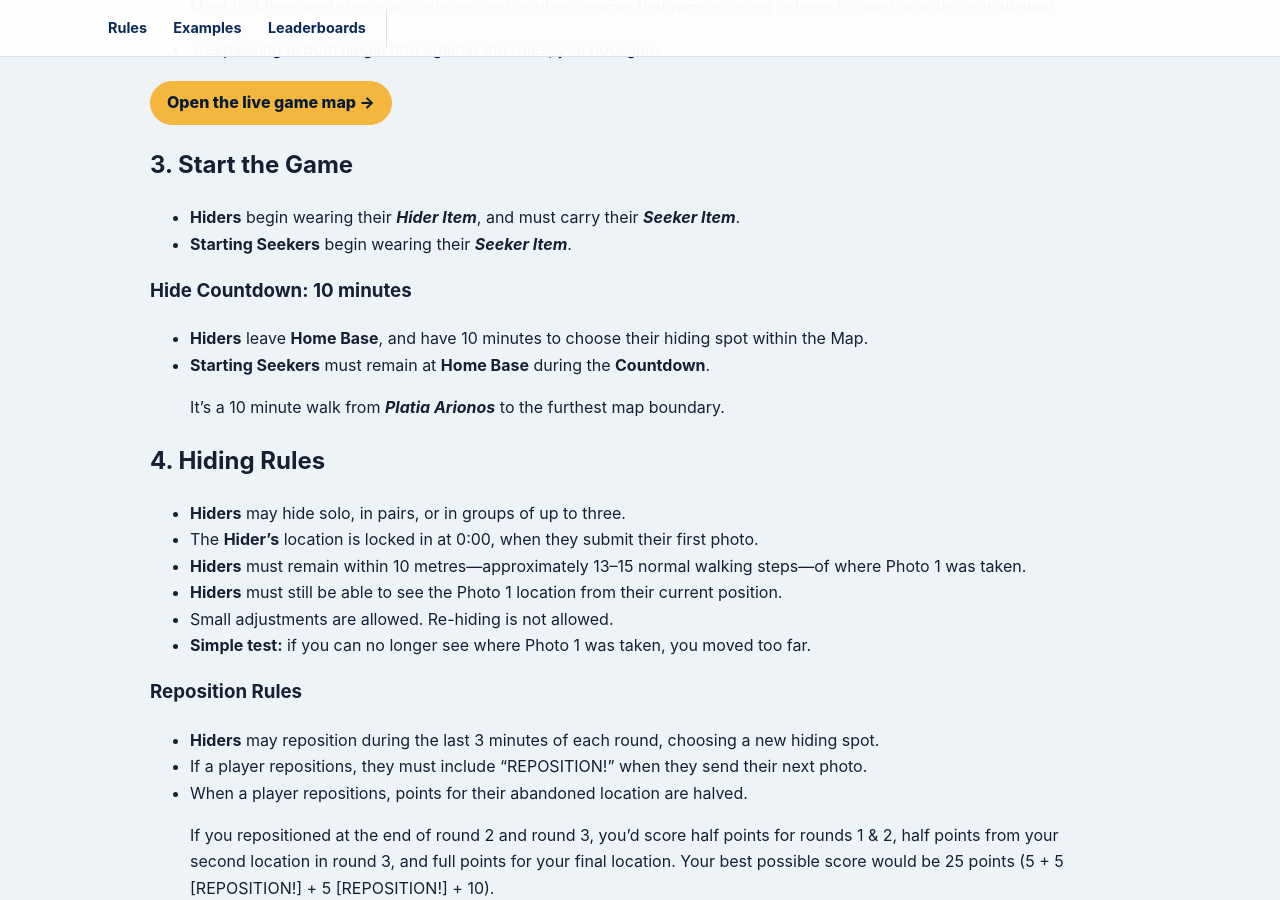
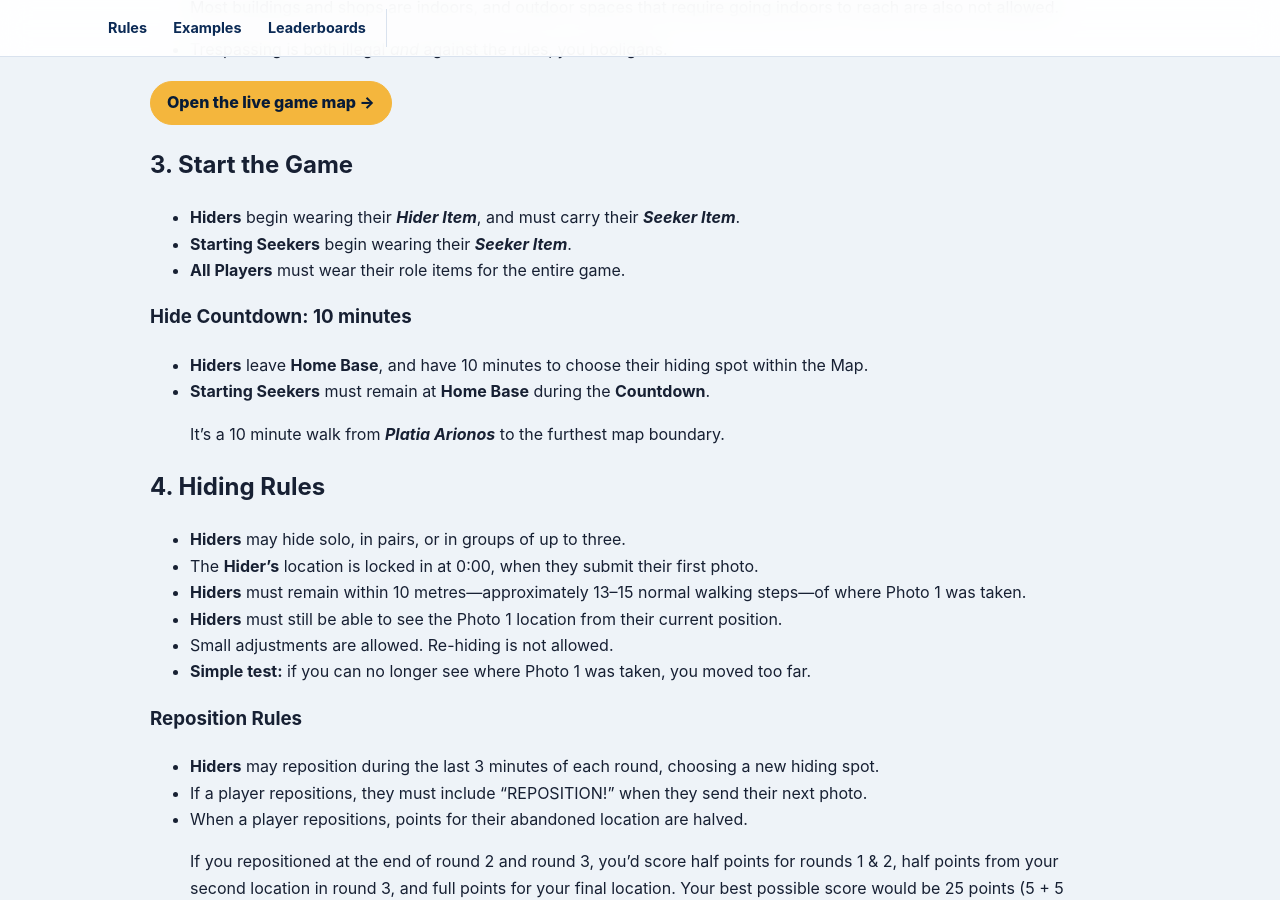
Before and after one commit to mmaxin/hide-and-seek-game, a Jekyll site: the page built from rules.md, in a window 1280 px wide and 900 px high, scrolled down 2246 px. Built offline with Jekyll 4.4.1, drawn with Linux system fonts in a browser that asks for light colours; our own code applies the rules of GitHub Pages for plain Markdown files.

Commit message:
Update rules.md

```diff
--- a/rules.md
+++ b/rules.md
@@ -115,6 +115,7 @@ This could go first, but I always give players game objects as soon as possible
 
 - **Hiders** begin wearing their ***Hider Item***, and must carry their ***Seeker Item***.
 - **Starting Seekers** begin wearing their ***Seeker Item***.
+- **All Players** must wear their role items for the entire game.
 
 ### Hide Countdown: 10 minutes
 
```
